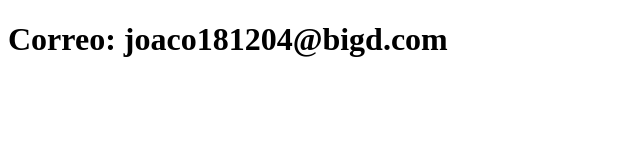
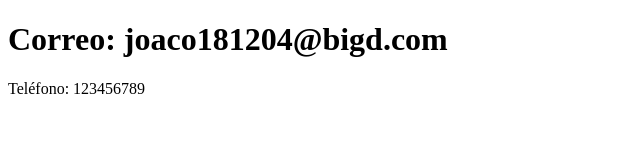
Before and after one commit to joagrojas/sistema-de-prueba-github, a plain HTML site: page contacto.html in a window 1280 px wide. Shown: the whole page, without its empty margins (0-640 px from the left). Drawn offline with Linux system fonts and the light colour scheme.

Commit message:
actualiza el contacto

```diff
--- a/contacto.html
+++ b/contacto.html
@@ -7,5 +7,6 @@
 </head>
 <body>
     <h1>Correo: joaco181204@bigd.com </h1>
+    <p>Teléfono: 123456789</p>
 </body>
 </html>
```
